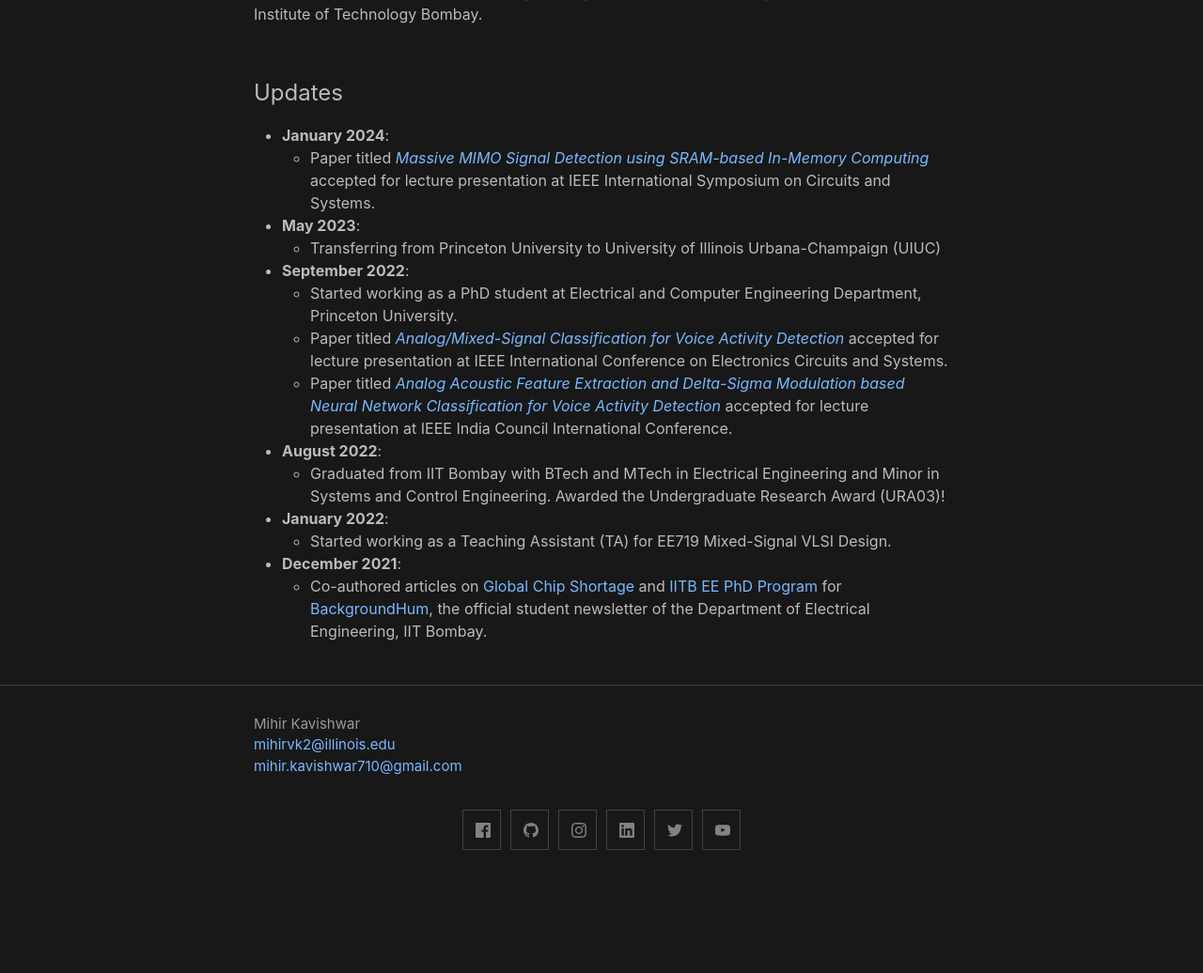
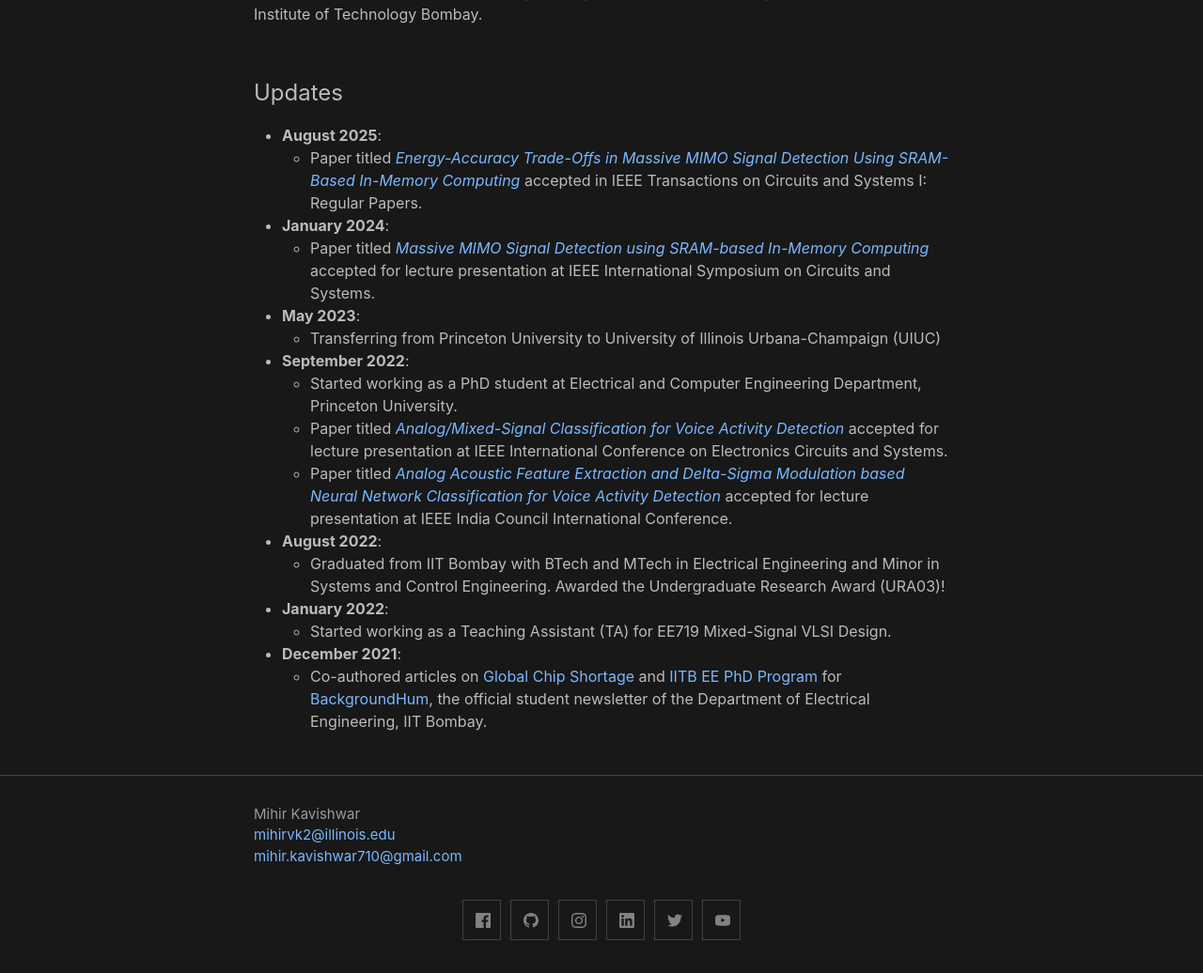
Before and after one commit to mihirvk/mihirvk.github.io, a Jekyll site: the page built from index.md, in a window 1280 px wide, cut to the strip 332-1368 px from the top of the page. Shown: the whole strip at 94% size. Built offline with Jekyll 4.4.1, drawn with Linux system fonts in a browser that asks for light colours; before the commit the page ends 1272 px from its top, so only the background shows below that.

Commit message:
Update index.md

```diff
--- a/index.md
+++ b/index.md
@@ -29,6 +29,8 @@ Hey there! I am a PhD student at the [University of Illinois Urbana-Champaign](h
 <br>
 
 ## Updates
+- **August 2025**:
+  - Paper titled [_Energy-Accuracy Trade-Offs in Massive MIMO Signal Detection Using SRAM-Based In-Memory Computing_](https://ieeexplore.ieee.org/abstract/document/11112521) accepted in IEEE Transactions on Circuits and Systems I: Regular Papers.
 - **January 2024**:
   - Paper titled [_Massive MIMO Signal Detection using SRAM-based In-Memory Computing_](https://ieeexplore.ieee.org/document/10558118) accepted for lecture presentation at IEEE International Symposium on Circuits and Systems.
 - **May 2023**:
```
